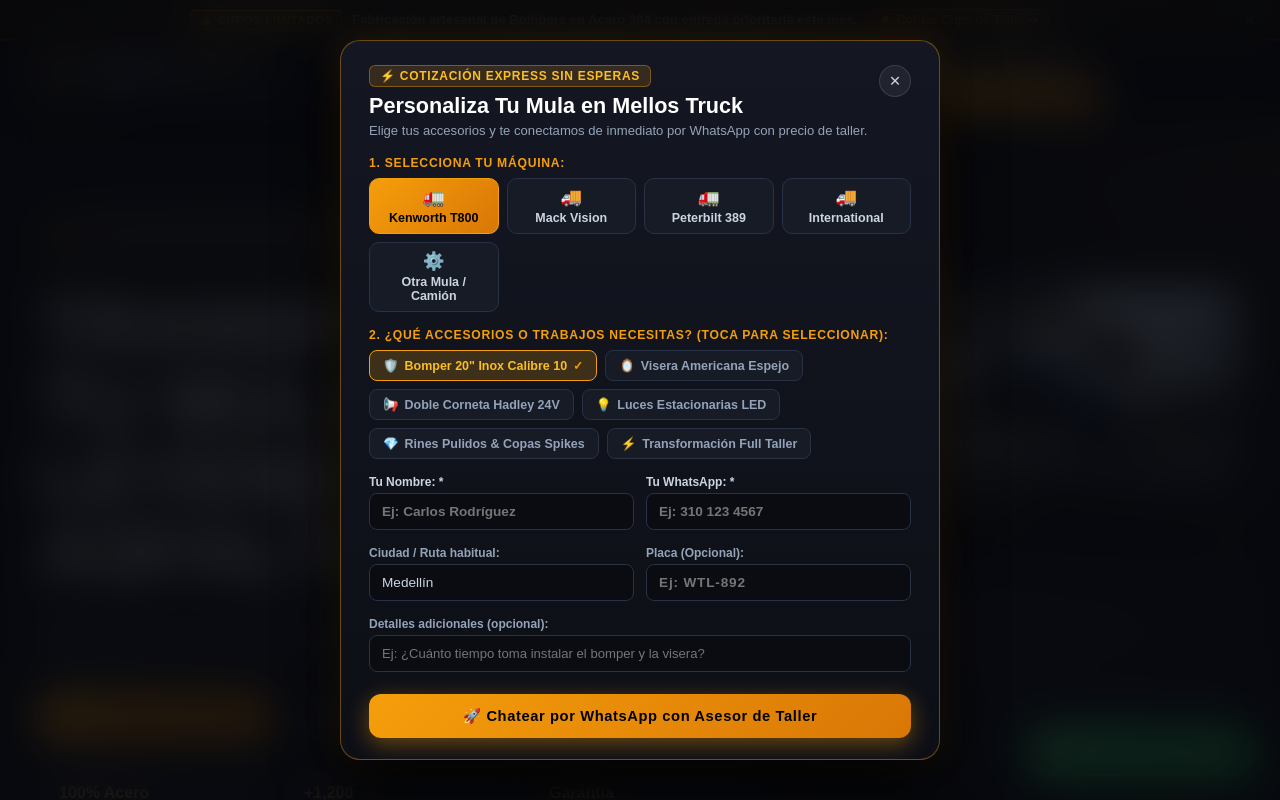
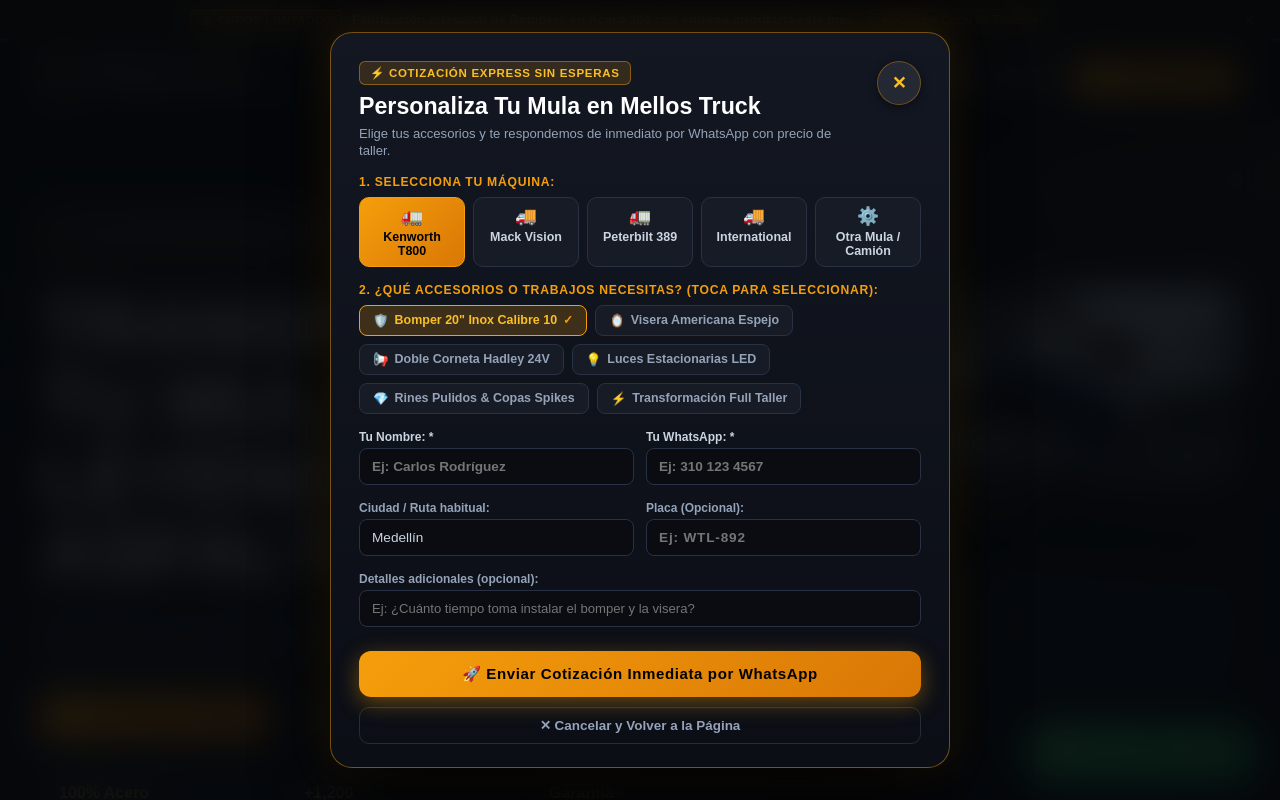
Before and after one commit to torvi30/mellos-truck, a React (Vite) app in the folder client/: page / in a window 1280 px wide. Both pictures are taken after a click on the button "⚡ Cotizar Cupo de Taller ➔". Shown: the top 800 px of the page. Built offline with nearby package versions, Linux system fonts and the light colour scheme; no server answers.

Commit message:
feat: responsive quote modal with 44px close button, backdrop closing, and clean navbar

```diff
--- a/client/src/components/QuickQuoteModal.jsx
+++ b/client/src/components/QuickQuoteModal.jsx
@@ -42,6 +42,26 @@
   });
 
   const [sending, setSending] = useState(false);
+
+  // Bloqueo de scroll del body y tecla Escape para cerrar
+  useEffect(() => {
+    if (isOpen) {
+      const originalOverflow = document.body.style.overflow;
+      document.body.style.overflow = "hidden";
+
+      const handleKeyDown = (e) => {
+        if (e.key === "Escape" || e.key === "Esc") {
+          onClose();
+        }
+      };
+
+      window.addEventListener("keydown", handleKeyDown);
+      return () => {
+        document.body.style.overflow = originalOverflow;
+        window.removeEventListener("keydown", handleKeyDown);
+      };
+    }
+  }, [isOpen, onClose]);
 
   useEffect(() => {
     if (initialVehicle) {
@@ -122,70 +142,139 @@
     }
   };
 
+  // Cierre garantizado al hacer clic o tap fuera del modal
+  const handleBackdropClick = (e) => {
+    if (e.target === e.currentTarget) {
+      e.preventDefault();
+      e.stopPropagation();
+      onClose();
+    }
+  };
+
   return (
     <div
+      role="dialog"
+      aria-modal="true"
+      aria-labelledby="quote-modal-title"
       style={{
         position: "fixed",
         inset: 0,
-        zIndex: 9999,
+        zIndex: 99999,
         display: "flex",
         alignItems: "center",
         justifyContent: "center",
-        padding: "16px",
-        background: "rgba(6, 8, 12, 0.85)",
-        backdropFilter: "blur(20px)",
-        WebkitBackdropFilter: "blur(20px)",
-        animation: "modal-fade-in 0.22s ease-out",
+        padding: "clamp(10px, 3vw, 24px)",
+        background: "rgba(4, 6, 10, 0.88)",
+        backdropFilter: "blur(18px)",
+        WebkitBackdropFilter: "blur(18px)",
+        animation: "modalFadeIn 0.2s ease-out",
+        touchAction: "pan-y",
+        cursor: "pointer",
       }}
-      onClick={onClose}
+      onClick={handleBackdropClick}
+      onMouseDown={handleBackdropClick}
     >
       <div
         style={{
           position: "relative",
           width: "100%",
-          maxWidth: "600px",
-          maxHeight: "90vh",
+          maxWidth: "620px",
+          maxHeight: "92vh",
           overflowY: "auto",
-          background: "linear-gradient(180deg, #141722 0%, #0d0f16 100%)",
-          border: "1.5px solid rgba(245, 158, 11, 0.4)",
-          borderRadius: "20px",
-          padding: "24px 28px",
-          boxShadow: "0 25px 60px rgba(0, 0, 0, 0.95), 0 0 35px rgba(245, 158, 11, 0.15)",
+          WebkitOverflowScrolling: "touch",
+          background: "linear-gradient(180deg, #131722 0%, #0b0e15 100%)",
+          border: "1.5px solid rgba(245, 158, 11, 0.45)",
+          borderRadius: "clamp(14px, 3vw, 22px)",
+          padding: "clamp(16px, 3.5vw, 28px)",
+          boxShadow: "0 25px 70px rgba(0, 0, 0, 0.95), 0 0 40px rgba(245, 158, 11, 0.18)",
           color: "#f8fafc",
+          cursor: "default",
         }}
         onClick={(e) => e.stopPropagation()}
+        onMouseDown={(e) => e.stopPropagation()}
       >
-        {/* Cabecera del Modal */}
-        <div style={{ display: "flex", justifyContent: "space-between", alignItems: "flex-start", marginBottom: "18px" }}>
-          <div>
-            <div style={{ display: "inline-flex", alignItems: "center", gap: "6px", background: "rgba(245,158,11,0.15)", border: "1px solid rgba(245,158,11,0.4)", borderRadius: "6px", padding: "3px 10px", marginBottom: "6px" }}>
-              <span style={{ fontSize: "0.75rem", color: "#fbbf24", fontWeight: 900, letterSpacing: "0.06em" }}>
+        {/* Cabecera del Modal con Botón X de 44px Táctil */}
+        <div
+          style={{
+            display: "flex",
+            justifyContent: "space-between",
+            alignItems: "flex-start",
+            gap: "12px",
+            marginBottom: "16px",
+            position: "relative",
+          }}
+        >
+          <div style={{ flex: 1 }}>
+            <div
+              style={{
+                display: "inline-flex",
+                alignItems: "center",
+                gap: "6px",
+                background: "rgba(245, 158, 11, 0.15)",
+                border: "1px solid rgba(245, 158, 11, 0.45)",
+                borderRadius: "6px",
+                padding: "4px 10px",
+                marginBottom: "8px",
+              }}
+            >
+              <span style={{ fontSize: "0.72rem", color: "#fbbf24", fontWeight: 900, letterSpacing: "0.06em" }}>
                 ⚡ COTIZACIÓN EXPRESS SIN ESPERAS
               </span>
             </div>
-            <h3 style={{ margin: 0, fontSize: "1.35rem", fontWeight: 900, color: "#fff" }}>
+            <h3
+              id="quote-modal-title"
+              style={{
+                margin: 0,
+                fontSize: "clamp(1.15rem, 3.5vw, 1.45rem)",
+                fontWeight: 900,
+                color: "#fff",
+                lineHeight: 1.2,
+              }}
+            >
               Personaliza Tu Mula en Mellos Truck
             </h3>
-            <p style={{ margin: "4px 0 0 0", fontSize: "0.82rem", color: "#94a3b8" }}>
-              Elige tus accesorios y te conectamos de inmediato por WhatsApp con precio de taller.
+            <p style={{ margin: "4px 0 0 0", fontSize: "0.82rem", color: "#94a3b8", lineHeight: 1.3 }}>
+              Elige tus accesorios y te respondemos de inmediato por WhatsApp con precio de taller.
             </p>
           </div>
 
+          {/* Botón X de Cierre Ultra-Accesible y Táctil (44x44px) */}
           <button
             type="button"
-            onClick={onClose}
+            onClick={(e) => {
+              e.preventDefault();
+              e.stopPropagation();
+              onClose();
+            }}
+            aria-label="Cerrar cotizador"
+            title="Cerrar ventana (Esc)"
             style={{
-              background: "rgba(255, 255, 255, 0.06)",
-              border: "1px solid rgba(255, 255, 255, 0.12)",
-              color: "#cbd5e1",
-              width: "32px",
-              height: "32px",
+              flexShrink: 0,
+              background: "rgba(255, 255, 255, 0.08)",
+              border: "1.5px solid rgba(245, 158, 11, 0.35)",
+              color: "#fbbf24",
+              width: "44px",
+              height: "44px",
+              minWidth: "44px",
+              minHeight: "44px",
               borderRadius: "50%",
               display: "grid",
               placeItems: "center",
               cursor: "pointer",
-              fontSize: "0.9rem",
-              transition: "all 0.2s ease",
+              fontSize: "1.1rem",
+              fontWeight: "900",
+              transition: "all 0.18s ease",
+              boxShadow: "0 2px 8px rgba(0,0,0,0.5)",
+            }}
+            onMouseEnter={(e) => {
+              e.currentTarget.style.background = "#f59e0b";
+              e.currentTarget.style.color = "#000";
+              e.currentTarget.style.transform = "scale(1.08)";
+            }}
+            onMouseLeave={(e) => {
+              e.currentTarget.style.background = "rgba(255, 255, 255, 0.08)";
+              e.currentTarget.style.color = "#fbbf24";
+              e.currentTarget.style.transform = "scale(1)";
             }}
           >
             ✕
@@ -264,8 +353,8 @@
             </div>
           </div>
 
-          {/* Paso 3: Datos de Contacto */}
-          <div style={{ display: "grid", gridTemplateColumns: "1fr 1fr", gap: "12px" }}>
+          {/* Paso 3: Datos de Contacto Responsivos */}
+          <div style={{ display: "grid", gridTemplateColumns: "repeat(auto-fit, minmax(220px, 1fr))", gap: "12px" }}>
             <div>
               <label style={{ display: "block", fontSize: "0.75rem", fontWeight: 800, color: "#cbd5e1", marginBottom: "4px" }}>
                 Tu Nombre: *
@@ -278,6 +367,7 @@
                 onChange={(e) => setForm({ ...form, name: e.target.value })}
                 style={{
                   width: "100%",
+                  boxSizing: "border-box",
                   padding: "10px 12px",
                   borderRadius: "8px",
                   background: "#0a0c12",
@@ -301,6 +391,7 @@
                 onChange={(e) => setForm({ ...form, phone: e.target.value })}
                 style={{
                   width: "100%",
+                  boxSizing: "border-box",
                   padding: "10px 12px",
                   borderRadius: "8px",
                   background: "#0a0c12",
@@ -313,7 +404,7 @@
             </div>
           </div>
 
-          <div style={{ display: "grid", gridTemplateColumns: "1fr 1fr", gap: "12px" }}>
+          <div style={{ display: "grid", gridTemplateColumns: "repeat(auto-fit, minmax(220px, 1fr))", gap: "12px" }}>
             <div>
               <label style={{ display: "block", fontSize: "0.75rem", fontWeight: 800, color: "#94a3b8", marginBottom: "4px" }}>
                 Ciudad / Ruta habitual:
@@ -325,6 +416,7 @@
                 onChange={(e) => setForm({ ...form, city: e.target.value })}
                 style={{
                   width: "100%",
+                  boxSizing: "border-box",
                   padding: "10px 12px",
                   borderRadius: "8px",
                   background: "#0a0c12",
@@ -346,6 +438,7 @@
                 onChange={(e) => setForm({ ...form, plate: e.target.value.toUpperCase() })}
                 style={{
                   width: "100%",
+                  boxSizing: "border-box",
                   padding: "10px 12px",
                   borderRadius: "8px",
                   background: "#0a0c12",
@@ -370,6 +463,7 @@
               onChange={(e) => setForm({ ...form, details: e.target.value })}
               style={{
                 width: "100%",
+                boxSizing: "border-box",
                 padding: "10px 12px",
                 borderRadius: "8px",
                 background: "#0a0c12",
@@ -380,19 +474,19 @@
             />
           </div>
 
-          {/* Botón Principal de Enviar */}
+          {/* Botones de Acción (Envío Express + Cancelar) */}
+          <div style={{ display: "flex", flexDirection: "column", gap: "10px", marginTop: "8px" }}>
             <button
               type="submit"
               disabled={sending}
               style={{
-              marginTop: "6px",
                 background: "linear-gradient(135deg, #f59e0b 0%, #d97706 100%)",
                 color: "#000",
                 border: "none",
-              padding: "13px 20px",
+                padding: "14px 20px",
                 borderRadius: "12px",
                 fontWeight: 900,
-              fontSize: "0.92rem",
+                fontSize: "0.94rem",
                 letterSpacing: "0.04em",
                 cursor: "pointer",
                 display: "flex",
@@ -403,8 +497,45 @@
                 transition: "all 0.22s ease",
               }}
             >
-            <span>{sending ? "⏳ Conectando..." : "🚀 Chatear por WhatsApp con Asesor de Taller"}</span>
+              <span>{sending ? "⏳ Conectando..." : "🚀 Enviar Cotización Inmediata por WhatsApp"}</span>
             </button>
+
+            <button
+              type="button"
+              onClick={(e) => {
+                e.preventDefault();
+                e.stopPropagation();
+                onClose();
+              }}
+              style={{
+                background: "transparent",
+                color: "#94a3b8",
+                border: "1px solid rgba(255, 255, 255, 0.12)",
+                padding: "10px 18px",
+                borderRadius: "10px",
+                fontWeight: 700,
+                fontSize: "0.84rem",
+                cursor: "pointer",
+                display: "flex",
+                alignItems: "center",
+                justifyContent: "center",
+                gap: "6px",
+                transition: "all 0.18s ease",
+              }}
+              onMouseEnter={(e) => {
+                e.currentTarget.style.color = "#fff";
+                e.currentTarget.style.borderColor = "#475569";
+                e.currentTarget.style.background = "rgba(255,255,255,0.05)";
+              }}
+              onMouseLeave={(e) => {
+                e.currentTarget.style.color = "#94a3b8";
+                e.currentTarget.style.borderColor = "rgba(255, 255, 255, 0.12)";
+                e.currentTarget.style.background = "transparent";
+              }}
+            >
+              <span>✕ Cancelar y Volver a la Página</span>
+            </button>
+          </div>
         </form>
       </div>
     </div>
--- a/client/src/pages/PublicHome.jsx
+++ b/client/src/pages/PublicHome.jsx
@@ -346,7 +346,7 @@
             </div>
           </Link>
 
-          {/* Navegación Desktop con Isla Glassmorphic */}
+          {/* Navegación Desktop con Isla Glassmorphic (Secciones de contenido) */}
           <nav className="public-nav-island" aria-label="Navegación principal">
             <a href="#transformacion" className="nav-pill-link">
               <span className="nav-pill-icon">🎬</span>
@@ -360,15 +360,6 @@
               <span className="nav-pill-icon">🛠️</span>
               <span>Servicios</span>
             </a>
-            <button
-              type="button"
-              onClick={() => handleOpenQuote()}
-              className="nav-pill-link"
-              style={{ background: "transparent", border: "1px solid transparent", cursor: "pointer" }}
-            >
-              <span className="nav-pill-icon">⚡</span>
-              <span>Cotizador</span>
-            </button>
           </nav>
 
           {/* Grupo de Acciones Ultra-Pro (WhatsApp exclusivo en botón flotante inferior) */}
```
Lines whose indentation alone changed are shown as unchanged.
